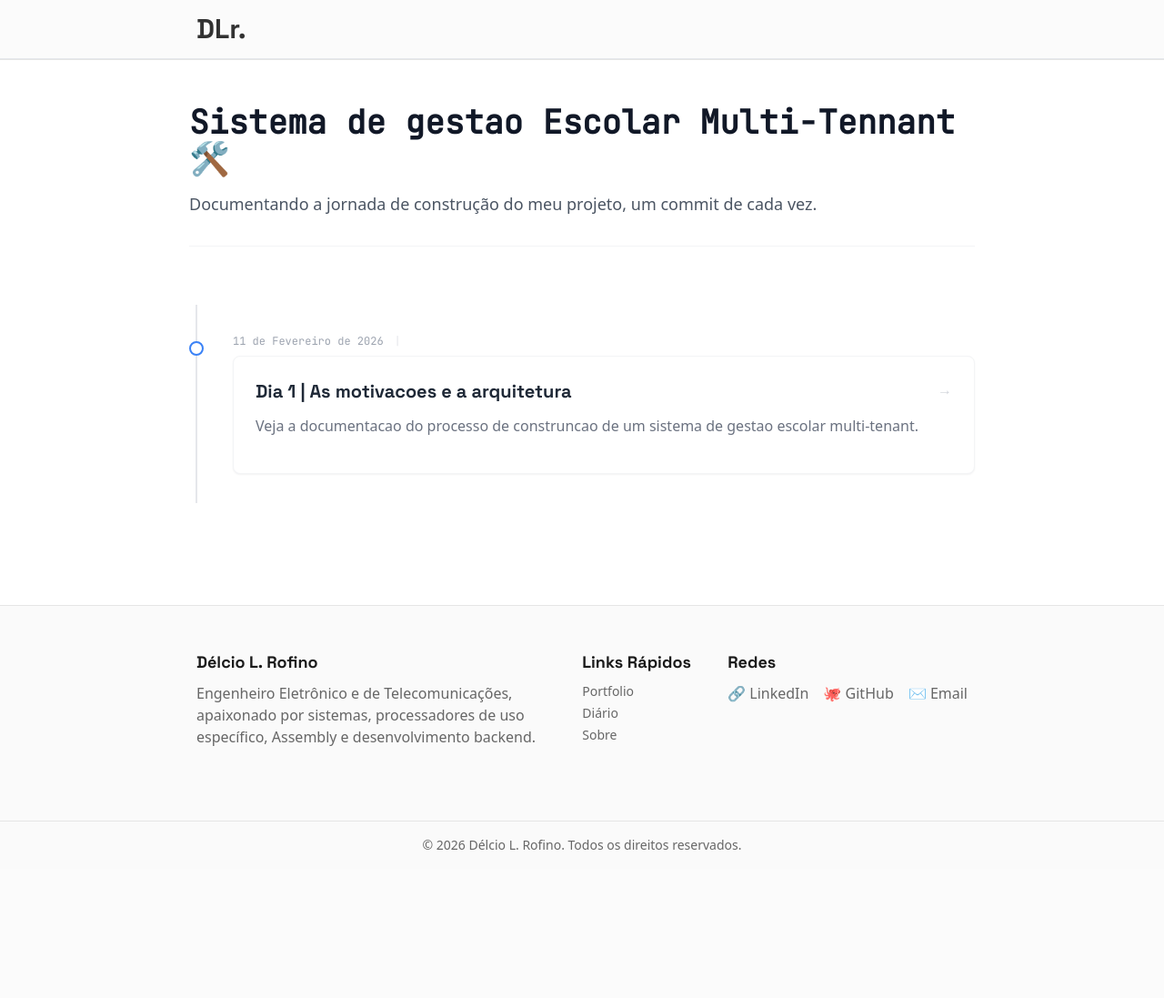
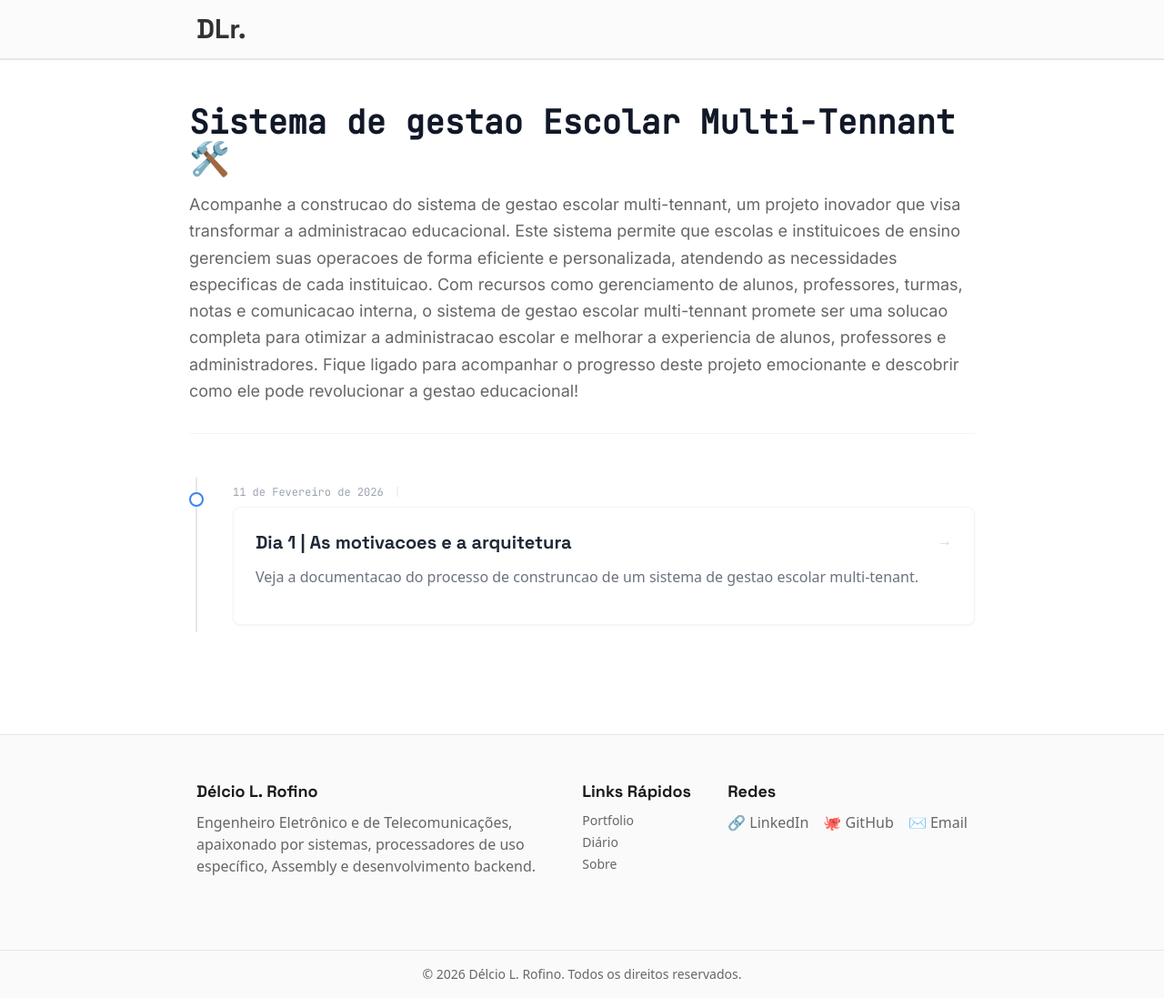
Before and after one commit to delcioleonardorofino/Journal, a Flask app: page /multitenant in a window 1280 px wide. Shown: the whole page at 91% size. Before the commit the page ends 934 px from the top, so only its background shows below. Run offline with Flask 3, Linux system fonts and the light colour scheme; some libraries are stand-ins or nearby versions.

Commit message:
eddit of build in public articles listing margins

```diff
--- a/backend/templates/multitennant.html
+++ b/backend/templates/multitennant.html
@@ -6,14 +6,14 @@
 
 <div class="max-w-4xl mx-auto px-4 py-12 font-sans">
     {% for post in articles %}
-    <header class="mb-16 border-b border-gray-100 pb-8">
+    <header class="mb-8 border-b border-gray-100 pb-8 md:mb-12">
         <h1 class="text-4xl font-mono font-bold text-gray-900 mb-4">Sistema de gestao Escolar Multi-Tennant 🛠️</h1>
-        <p class="text-lg text-gray-600">
-            Documentando a jornada de construção do meu projeto, um commit de cada vez.
+        <p class="text-lg font-body text-text-muted leading-relaxed">
+            Acompanhe a construcao do sistema de gestao escolar multi-tennant, um projeto inovador que visa transformar a administracao educacional. Este sistema permite que escolas e instituicoes de ensino gerenciem suas operacoes de forma eficiente e personalizada, atendendo as necessidades especificas de cada instituicao. Com recursos como gerenciamento de alunos, professores, turmas, notas e comunicacao interna, o sistema de gestao escolar multi-tennant promete ser uma solucao completa para otimizar a administracao escolar e melhorar a experiencia de alunos, professores e administradores. Fique ligado para acompanhar o progresso deste projeto emocionante e descobrir como ele pode revolucionar a gestao educacional!
         </p>
     </header>
 
-    <div class="relative flex flex-col gap-8 posts py-8">
+    <div class="relative flex flex-col gap-8 posts py-2">
 
     <div class="absolute left-[7px] top-0 bottom-0 w-[2px] bg-gray-200"></div>
 
```
